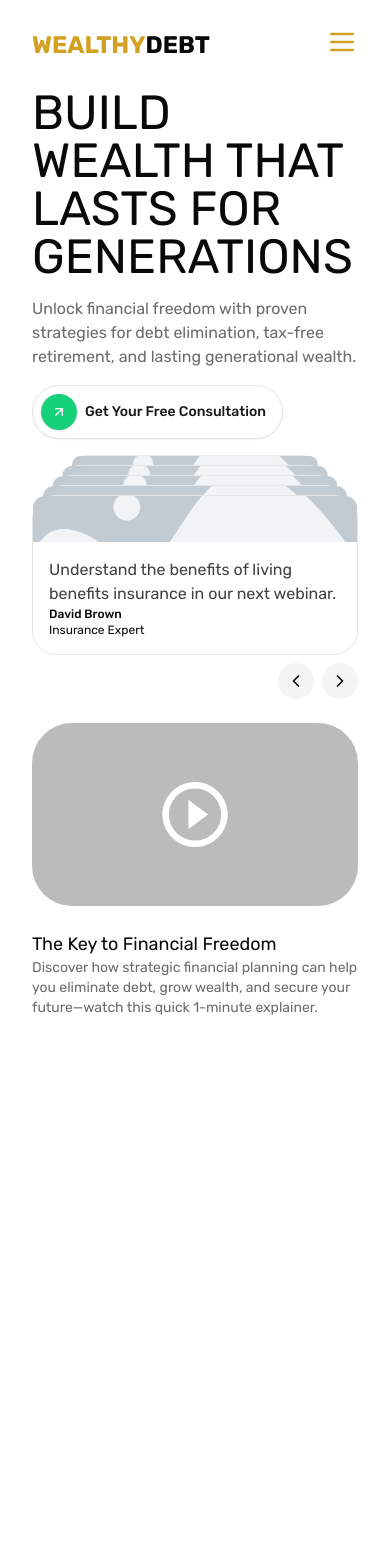
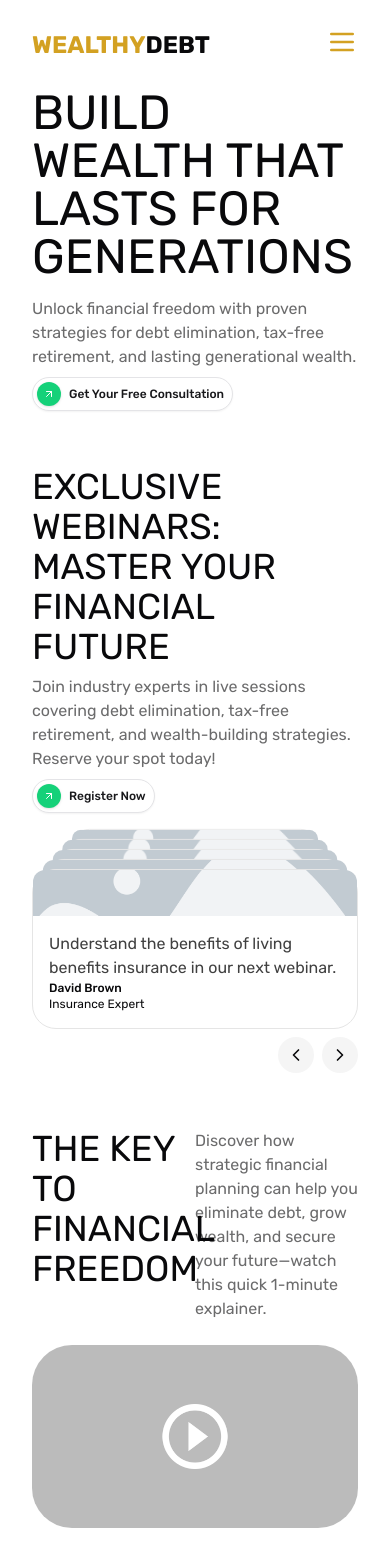
Before and after one commit to joaquincuenca/FREDONOMICS, a React (Vite) app: page /home in a window 390 px wide. Before the commit the page ends 1050 px from the top, so only its background shows below. Built offline with nearby package versions, Linux system fonts and the light colour scheme.

Commit message:
refactor Home component for improved layout and responsiveness; enhance button styles and add exclusive webinar section

```diff
--- a/src/pages/Home.tsx
+++ b/src/pages/Home.tsx
@@ -30,22 +30,41 @@ export default function Home() {
           />
         </div>
         <div className="md:space-y-8 flex gap-14 flex-col justify-between bg-white w-fit lg:mt-[50%] title-content relative">
-          <div className="space-y-4">
+          <div className="space-y-2 xl:space-y-4">
             <p className="opacity-60 md:w-[300px]">
               Unlock financial freedom with proven strategies for debt
               elimination, tax-free retirement, and lasting generational wealth.
             </p>
             <Button
-              className="justify-self-end text-zinc-900 font-medium rounded-full w-fit h-fit p-2 pr-4"
+              className="justify-self-end text-zinc-900 font-medium rounded-full w-fit h-fit p-1 pr-2 md:p-2 md:pr-4 md:text-sm text-xs"
               variant="outline"
             >
-              <Button size="icon" className="rounded-full">
-                <ArrowUpRight />
+              <Button size="icon" className="rounded-full size-6 md:size-9">
+                <ArrowUpRight className="!size-3 md:!size-5" />
               </Button>
               Get Your Free Consultation
             </Button>
           </div>
-          <div className="lg:pb-8">
+          <div className="lg:pb-8 xl:mt-0">
+            <div className="mb-14 space-y-2 md:hidden">
+              <h2 className="text-4xl uppercase">
+                Exclusive Webinars: Master Your Financial Future
+              </h2>
+              <p className="opacity-60">
+                Join industry experts in live sessions covering debt
+                elimination, tax-free retirement, and wealth-building
+                strategies. Reserve your spot today!
+              </p>
+              <Button
+                className="justify-self-end text-zinc-900 font-medium rounded-full w-fit h-fit p-1 pr-2 md:p-2 md:pr-4 md:text-sm text-xs"
+                variant="outline"
+              >
+                <Button size="icon" className="rounded-full size-6 md:size-9">
+                  <ArrowUpRight className="!size-3 md:!size-5" />
+                </Button>
+                Register Now
+              </Button>
+            </div>
             <CardStack items={CARDS} />
           </div>
         </div>
@@ -60,15 +79,17 @@ export default function Home() {
           </React.Fragment>
         ))}
       </div>
-      <div className="grid grid-rows-[1fr_auto] gap-6 pb-8">
+      <div className="grid grid-rows-[1fr_auto] gap-6 pb-8 mt-8 xl:mt-0">
         <img
           src="/images/video-placeholder.png"
           alt="Video Placeholder"
-          className="h-full w-full object-cover rounded-[2.5rem]"
+          className="h-full w-full object-cover rounded-[2.5rem] xl:row-start-1 row-start-2"
         />
-        <div>
-          <h2 className="text-lg">The Key to Financial Freedom</h2>
-          <p className="opacity-60 text-sm">
+        <div className="xl:space-y-0 xl:block grid grid-cols-2">
+          <h2 className="text-4xl sm:text-5xl xl:text-lg uppercase xl:normal-case">
+            The Key to Financial Freedom
+          </h2>
+          <p className="opacity-60 text-base xl:text-sm">
             Discover how strategic financial planning can help you eliminate
             debt, grow wealth, and secure your future—watch this quick 1-minute
             explainer.
```
